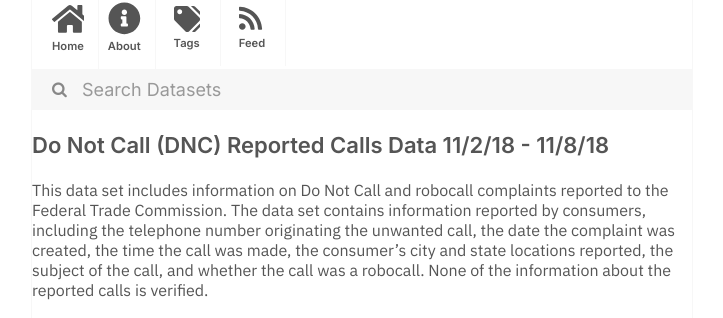
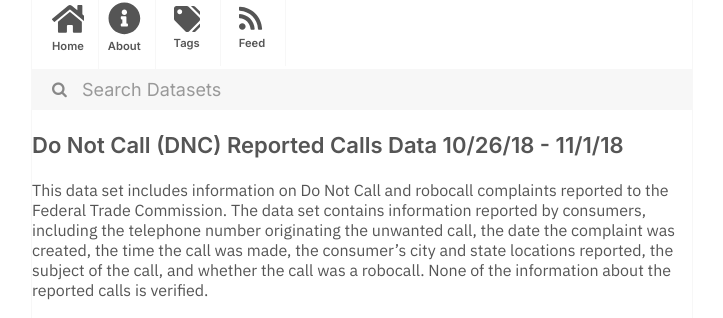
Before and after one commit to dayda-entities/federal-trade-commission, a Jekyll site: the page built from _posts/2020-11-12-do-not-call-dnc-reported-calls.md, in a window 1280 px wide. Shown: the part 216-534 px from the top of the page, without its empty margins (278-1001 px from the left). Built offline with Jekyll 4.4.1, drawn with Linux system fonts in a browser that asks for light colours.

Commit message:
Publish Data

```diff
--- a/_posts/2020-11-12-do-not-call-dnc-reported-calls.md
+++ b/_posts/2020-11-12-do-not-call-dnc-reported-calls.md
@@ -1,7 +1,7 @@
 ---
-title: Do Not Call (DNC) Reported Calls Data 11/2/18 - 11/8/18
-created: '2020-11-12T12:20:48.798142'
-modified: '2020-11-12T12:20:48.798149'
+title: Do Not Call (DNC) Reported Calls Data 10/26/18 - 11/1/18
+created: '2020-11-12T12:20:48.014428'
+modified: '2020-11-12T12:20:48.014439'
 state: active
 type: dataset
 tags:
@@ -12,7 +12,7 @@ tags:
   - Robocalls
 groups: []
 csv_url: >-
-  https://www.ftc.gov/sites/default/files/dnc_complaint_numbers_2018-11-05-09.csv
+  https://www.ftc.gov/sites/default/files/dnc_complaint_numbers_2018-10-29-11-02.csv
 json_url: ''
 layout: post
 
```
